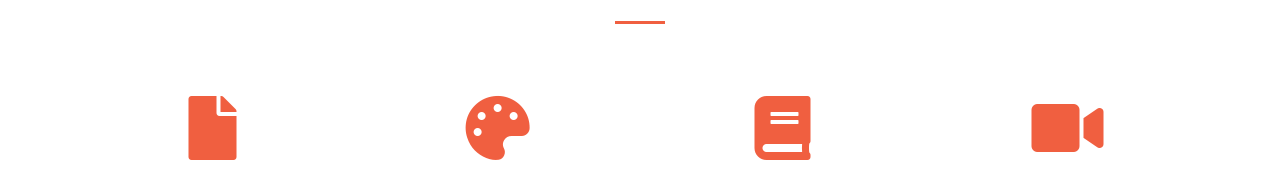
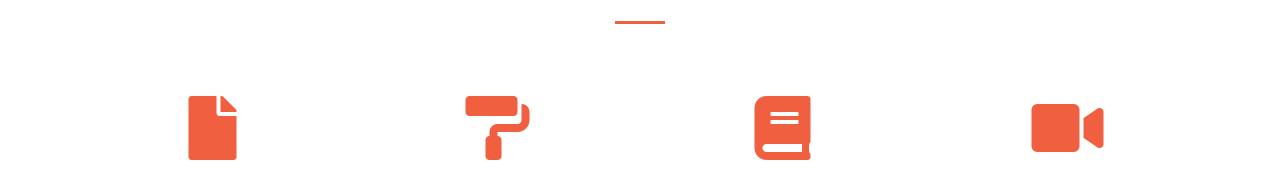
Before and after one commit to josehernandez96/josehernandez, a website with bundled scripts: page index.html in a window 1280 px wide. Shown: the part 969-1142 px from the top of the page. Built offline with nearby package versions, Linux system fonts and the light colour scheme.

Commit message:
Update index.html

```diff
--- a/index.html
+++ b/index.html
@@ -88,7 +88,7 @@
           </div>
           <div class="col-lg-3 col-md-6 text-center">
             <div class="service-box mt-5 mx-auto">
-              <a href="logo.png" target="_blank> <i class="fas fa-4x fa-palette text-primary mb-3 sr-icon-3"></i> </a>
+              <a href="logo.png" target="_blank> <i class="fas fa-4x fa-paint-roller text-primary mb-3 sr-icon-3"></i> </a>
               <h3 class="mb-3">Logo</h3>
               <p class="text-muted mb-0">A logo I made using Illustrator and Photoshop, respectively.</p>
             </div>
```
